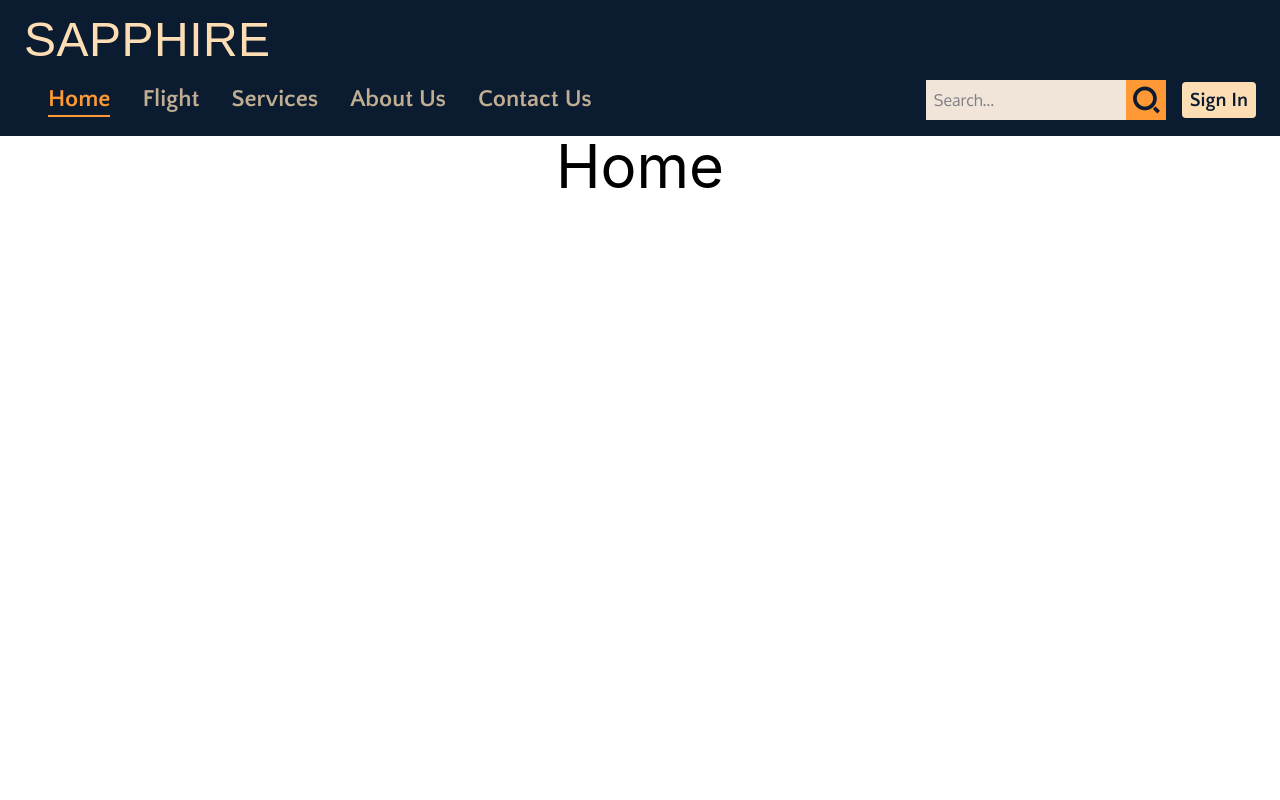
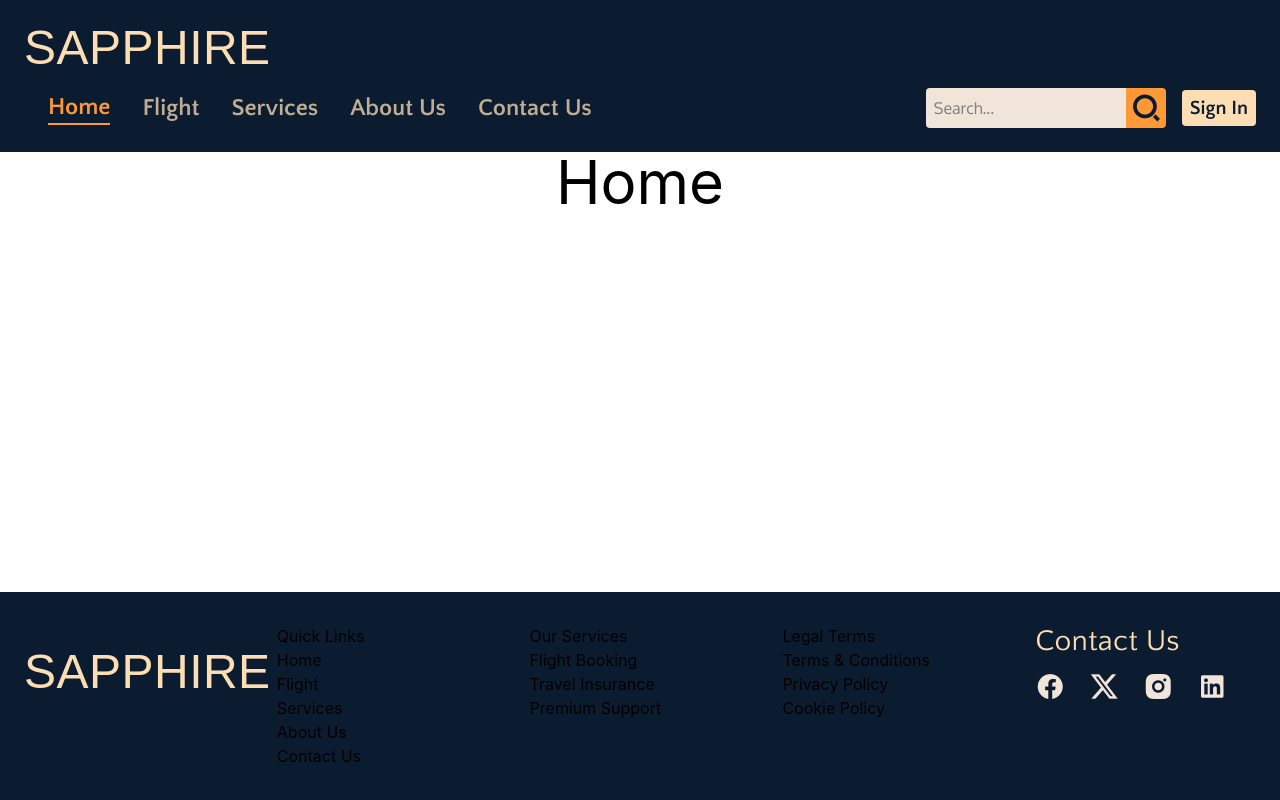
Before and after one commit to Harsh-Codes-hub/Sapphire-Airline-Ticket-Booking-TASK48, a React (Vite) app: page / in a window 1280 px wide. Built offline with nearby package versions, Linux system fonts and the light colour scheme; a web font is replaced by a local one.

Commit message:
feat: add Footer and FooterLinkSection components, implement routing data for links, and update Navbar with new link structure

```diff
--- /dev/null
+++ b/src/components/Footer.tsx
@@ -0,0 +1,34 @@
+import Container from "./Container";
+import footerRouteData from "../data/footerRouteData";
+import FooterLinkSection from "./FooterLinkSection";
+import contactRouteData from "../data/contactRouteData";
+import NormalLinks from "./NormalLinks";
+
+const Footer = () => {
+  return (
+    <footer className="w-full bg-(--prussian-blue)">
+      <Container>
+        <main className="grid grid-cols-5 gap-8 py-8">
+          <section>
+            <h2 className="font-attention text-5xl text-(--navajo-white) logo mt-6">
+              Sapphire
+            </h2>
+          </section>
+          {footerRouteData.map(({ headline, links }) => (
+            <FooterLinkSection headline={headline} links={links} />
+          ))}
+          <section>
+            <h3 className="text-(--navajo-white) font-heading text-3xl footerHeadline">
+              Contact Us
+            </h3>
+            <ul className="flex items-start gap-6 text-(--off-white) text-3xl mt-2">
+              {contactRouteData.map(({to, message}, index) => <NormalLinks key={`icon-_link-${index}`} to={to} message={message}/>)}
+            </ul>
+          </section>
+        </main>
+      </Container>
+    </footer>
+  );
+};
+
+export default Footer;
--- /dev/null
+++ b/src/components/FooterLinkSection.jsx
@@ -0,0 +1,16 @@
+import NavLinks from "./NavLinks";
+
+const FooterLinkSection = ({ headline, links }) => {
+  return (
+    <section>
+      <h3>{headline}</h3>
+      <ul className="flex flex-col">
+        {links.map(({ to, message }) => (
+          <NavLinks to={to} message={message} activeClass={"footerLinkActive"} inActiveClass={"footerLinkInActive"}/>
+        ))}
+      </ul>
+    </section>
+  );
+};
+
+export default FooterLinkSection;
--- a/src/components/NavLinks.jsx
+++ b/src/components/NavLinks.jsx
@@ -1,14 +1,10 @@
 import { NavLink } from "react-router-dom";
 
-NavLink;
-
-const NavLinks = ({ to, message }) => {
+const NavLinks = ({ to, message, activeClass, inActiveClass }) => {
   return (
     <NavLink
       to={to}
-      className={({ isActive}) =>
-        isActive ? "linkActive" : "opacity-75 border-b-2 border-b-transparent"
-      }
+      className={({ isActive }) => (isActive ? activeClass : inActiveClass)}
     >
       {message}
     </NavLink>
--- a/src/components/Navbar.jsx
+++ b/src/components/Navbar.jsx
@@ -8,14 +8,14 @@ const Navbar = () => {
   return (
     <header className="bg-(--prussian-blue) relative">
       <Container>
-        <nav className="py-4 flex items-center lg:flex-col lg:items-start">
+        <nav className="py-6 flex items-center lg:flex-col lg:items-start">
           <h1 className="font-attention text-4xl text-(--navajo-white) md:text-5xl logo">
             Sapphire
           </h1>
           <div className="hidden text-(--navajo-white) lg:flex mt-4 w-full">
             <ul className="flex items-center text-2xl font-heading gap-8 ml-6 font-bold">
               {routeData.map(({ to, message }) => (
-                <NavLinks to={to} message={message} />
+                <NavLinks to={to} message={message} activeClass={"navLinkActive"} inActiveClass={"navLinkInActive"}/>
               ))}
             </ul>
             <div className="flex justify-between items-center ml-auto gap-4">
--- /dev/null
+++ b/src/components/NormalLinks.jsx
@@ -0,0 +1,9 @@
+const NormalLinks = ({ to, message }) => {
+  return (
+    <li className="">
+      <a href={to}><i className={message}></i></a>
+    </li>
+  );
+};
+
+export default NormalLinks;
--- a/src/components/SearchBar.jsx
+++ b/src/components/SearchBar.jsx
@@ -1,6 +1,6 @@
 const searchBar = () => {
   return (
-    <form className="h-10 w-60 flex rounded-sm">
+    <form className="h-10 w-60 flex rounded-sm overflow-hidden">
       <input
         type="text"
         name=""
--- /dev/null
+++ b/src/data/contactRouteData.js
@@ -0,0 +1,20 @@
+const contactRouteData = [
+  {
+    to: "#",
+    message: 'ri-facebook-circle-fill',
+  },
+  {
+    to: "#",
+    message: 'ri-twitter-x-fill',
+  },
+  {
+    to: "#",
+    message: 'ri-instagram-fill',
+  },
+  {
+    to: "#",
+    message: 'ri-linkedin-box-fill',
+  },
+];
+
+export default contactRouteData;
--- /dev/null
+++ b/src/data/footerRouteData.js
@@ -0,0 +1,30 @@
+const footerRouteData = [
+  {
+    headline: "Quick Links",
+    links: [
+      { to: "/", message: "Home" },
+      { to: "/Flight", message: "Flight" },
+      { to: "/Services", message: "Services" },
+      { to: "/AboutUs", message: "About Us" },
+      { to: "/ContactUs", message: "Contact Us" },
+    ],
+  },
+  {
+    headline: "Our Services",
+    links: [
+      { to: "/Services", message: "Flight Booking" },
+      { to: "/Services", message: "Travel Insurance" },
+      { to: "/Services", message: "Premium Support" },
+    ],
+  },
+  {
+    headline: "Legal Terms",
+    links: [
+      { to: "/Services", message: "Terms & Conditions" },
+      { to: "/Services", message: "Privacy Policy" },
+      { to: "/Services", message: "Cookie Policy" },
+    ],
+  },
+];
+
+export default footerRouteData;
--- a/src/index.css
+++ b/src/index.css
@@ -27,8 +27,19 @@ button {
   font-weight: 400;
 }
 
-.linkActive {
+.navLinkActive {
   opacity: 1;
   border-bottom: 2px solid currentColor;
   color: var(--deep-saffron);
 }
+
+.navLinkInActive {
+  opacity: 0.75;
+  border-bottom-color: transparent;
+  border-bottom: 2px;
+}
+
+.footerHeadline {
+  letter-spacing: .01em;
+  font-weight: 400;
+}
--- a/src/layouts/PublicLayout.jsx
+++ b/src/layouts/PublicLayout.jsx
@@ -1,5 +1,6 @@
 import { Outlet } from "react-router-dom";
 import Navbar from "../components/Navbar";
+import Footer from "../components/Footer";
 
 const PublicLayout = () => {
   return (
@@ -8,6 +9,7 @@ const PublicLayout = () => {
       <main className="flex flex-1 flex-col">
         <Outlet />
       </main>
+      <Footer />
     </div>
   );
 };
```
